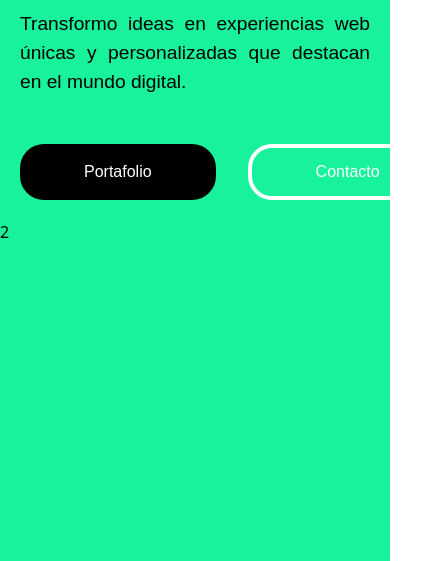
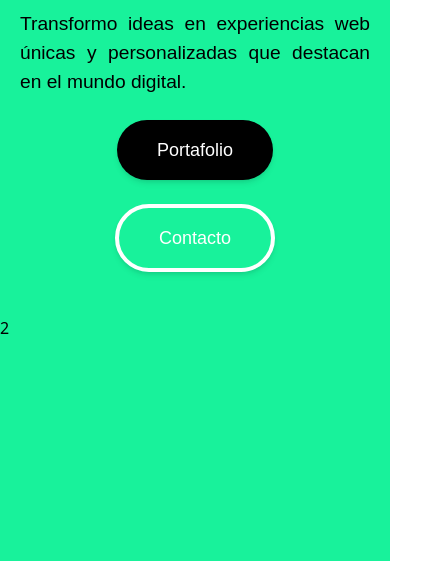
Before and after one commit to kcmsmartdev/kcmsmartweb, a website: page index.html in a window 390 px wide. Shown: the part 283-844 px from the top of the page, 448 px wide, since content can reach past the window. Drawn offline with Linux system fonts and the light colour scheme.

Commit message:
Cambio responsive movil

```diff
--- a/index.html
+++ b/index.html
@@ -11,8 +11,8 @@
     <header class="w-full bg-[#18F29B]">
         <nav class="w-full flex justify-between items-center lg:justify-center">
             <div class="flex justify-between lg:w-[1084px]  lg:bg-black lg:justify-evenly items-center gap-24 p-4  rounded-bl-3xl rounded-br-3xl">
-                <a class="flex lg:hidden" href="/index.html"><img src="../assets/images/logo_negro.png" width="45px" alt="logo kcm smart"rounded-bl-3xl rounded-br-3xl></a>
-                <a class="hidden lg:flex" href="/index.html"><img src="../assets/images/logo_blanco.png" width="45px" alt="logo kcm smart"></a>
+                <a class="flex lg:hidden" href="/index.html"><img src="./assets/images/logo_negro.png" width="45px" alt="logo kcm smart"rounded-bl-3xl rounded-br-3xl></a>
+                <a class="hidden lg:flex" href="/index.html"><img src="./assets/images/logo_blanco.png" width="45px" alt="logo kcm smart"></a>
                 <ul class="hidden  gap-12 text-white font-Monserrat font-medium text-[1.125em] lg:flex">
                     <li><a href="#Sobremi">SOBRE MI</a></li>
                     <li><a href="#Servicios">SERVICIO</a></li>
@@ -34,14 +34,22 @@
                         Transformo ideas en experiencias web únicas y personalizadas que destacan en el mundo digital.
                     </h2>
 
-                    <div class="w-full flex justify-between gap-8">
-                        <button class="bg-black text-white font-Monserrat  lg:text-[1.75em] px-16 py-4 mt-12 rounded-3xl">
-                            <a href="#Contacto">Portafolio</a>
-                        </button>
-                        <button class="border-4 border-white text-white font-Monserrat lg:text-[1.75em] px-16 py-3 mt-12 rounded-3xl">
-                            <a href="#Contacto">Contacto</a>
-                        </button>
+                    <div class="w-full flex flex-col lg:flex-row items-center justify-between gap-6 p-6 rounded-2xl">
+                      <a href="#Portafolio"
+                         class="transform transition duration-300 ease-in-out hover:scale-105
+                                text-white bg-black hover:bg-white hover:text-black
+                                font-Monserrat text-lg lg:text-2xl px-10 py-4 rounded-full shadow-md text-center">
+                        Portafolio
+                      </a>
+                      <a href="#Contacto"
+                         class="transform transition duration-300 ease-in-out hover:scale-105
+                                text-white border-4 border-white hover:bg-white hover:text-black
+                                font-Monserrat text-lg lg:text-2xl px-10 py-4 rounded-full shadow-md text-center">
+                        Contacto
+                      </a>
                     </div>
+
+
                 </div>
                 <div class="w-full">2</div>
 
@@ -51,7 +59,7 @@
         <!--Sección de Sobre mi-->
         <section class="w-full bg-black flex flex-col-reverse p-5 gap-20 md:lg:px-32 lg:flex-row lg:px-64 lg:py-32 rounded-bl-3xl rounded-br-3xl">
             <div class="w-full flex justify-center">
-                <img src="/assets/images/5800.jpg"  alt="sobre mi" class=" rounded-[64px] lg:w-[498px]">
+                <img src="./assets/images/5800.jpg"  alt="sobre mi" class=" rounded-[64px] lg:w-[498px]">
 
             </div>
             <div class="w-full flex flex-col text-white text-justify font-Monserrat mt-10">
@@ -82,7 +90,7 @@
                                 </article>
                             </div>
                             <div class="w-full flex justify-end items-center relative ">
-                                <img src="/assets/images/logo_verde.png" width="150px" alt="logo KCMSMART" class="absolute bottom-0 right-0">
+                                <img src="./assets/images/logo_verde.png" width="150px" alt="logo KCMSMART" class="absolute bottom-0 right-0">
                             </div>
                         </div>
 
```
Also changed, not shown: output.css.
